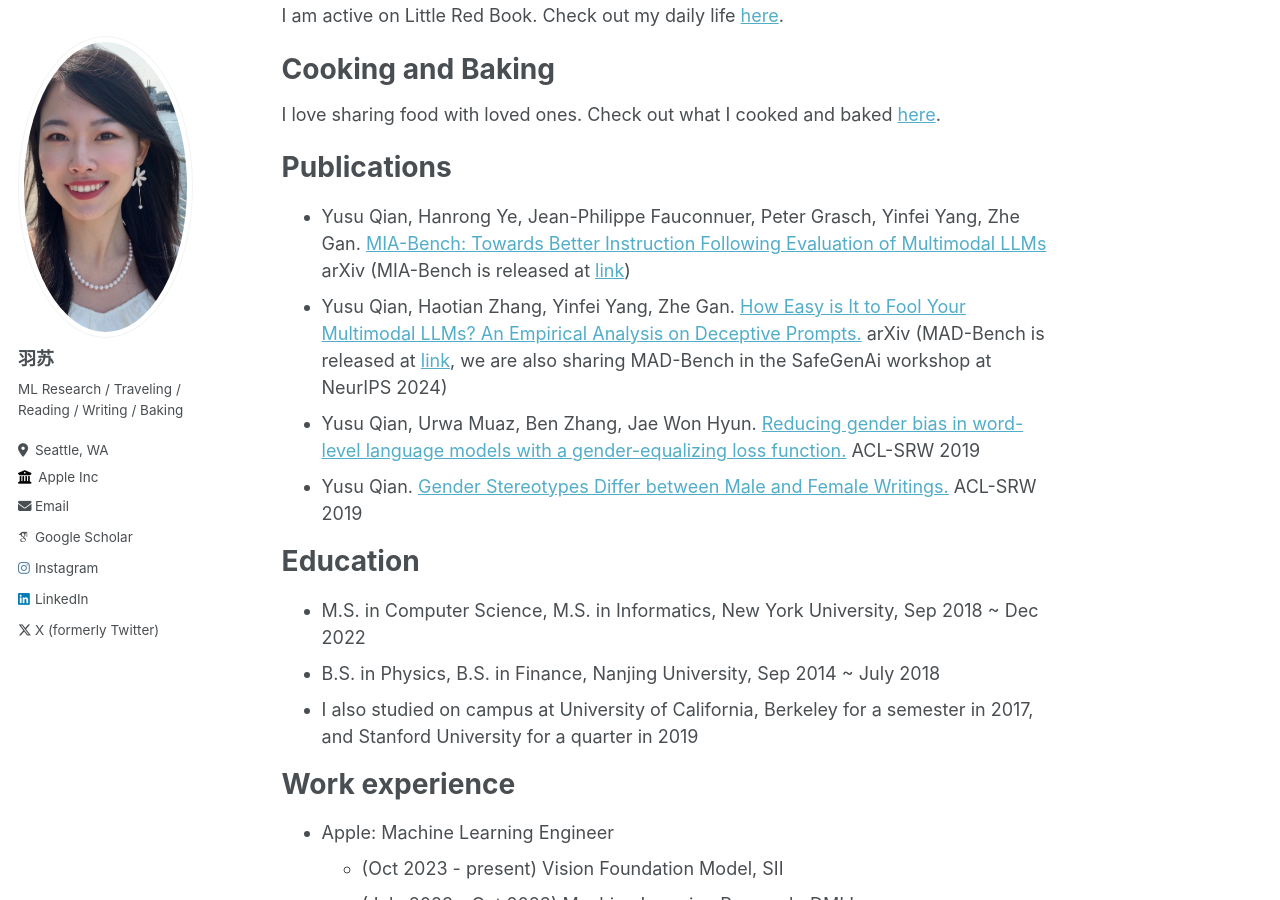
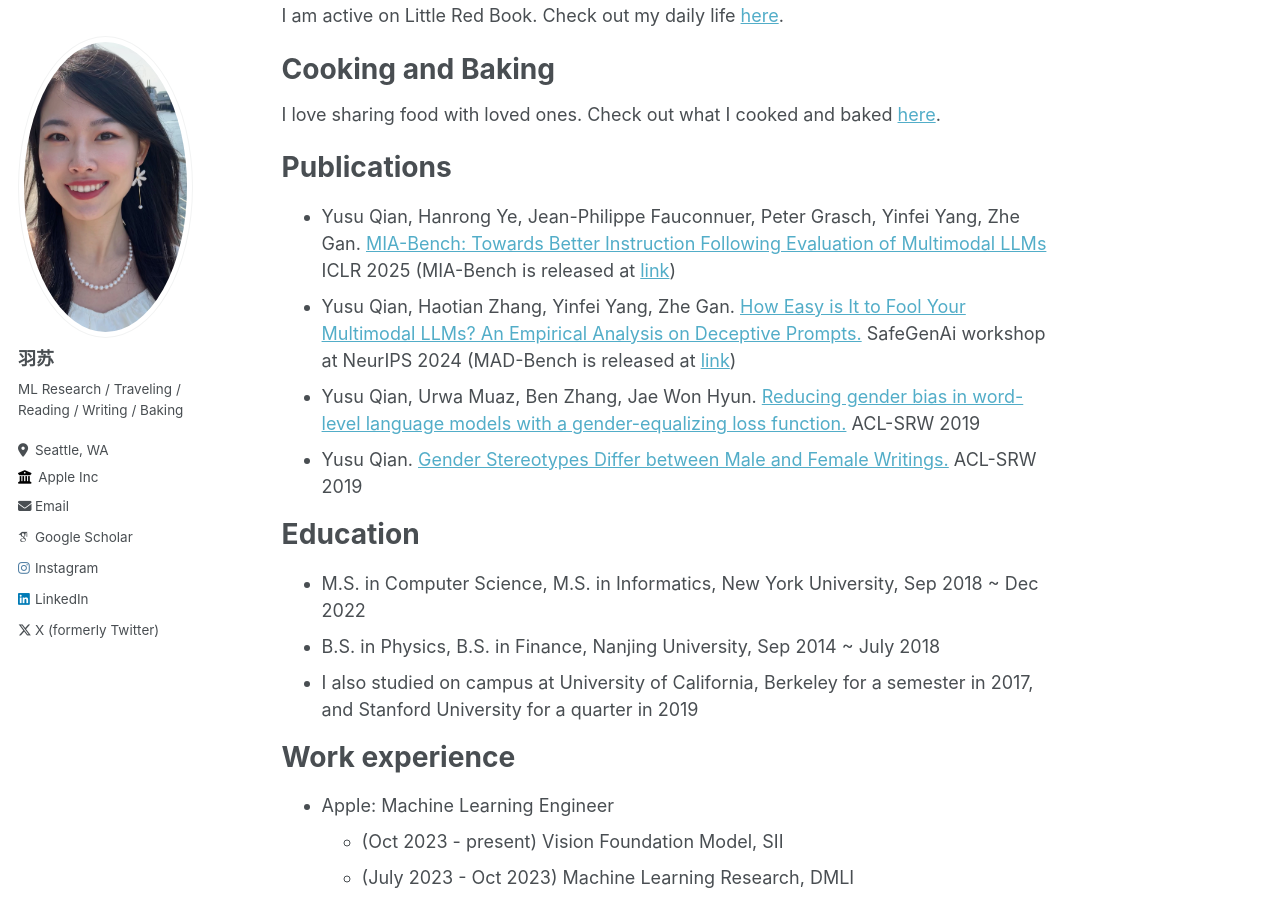
Before and after one commit to sueqian6/sueqian6.github.io, a Jekyll site: the page built from _pages/about.md, in a window 1280 px wide and 900 px high, scrolled down 789 px. Built offline with Jekyll 4.4.1, drawn with Linux system fonts in a browser that asks for light colours; some web fonts are replaced.

Commit message:
Update about.md

```diff
--- a/_pages/about.md
+++ b/_pages/about.md
@@ -36,9 +36,9 @@ I love sharing food with loved ones. Check out what I cooked and baked [here](ht
 
 Publications
 ======
-* Yusu Qian, Hanrong Ye, Jean-Philippe Fauconnuer, Peter Grasch, Yinfei Yang, Zhe Gan. [MIA-Bench: Towards Better Instruction Following Evaluation of Multimodal LLMs](https://arxiv.org/pdf/2407.01509) arXiv (MIA-Bench is released at [link](https://github.com/apple/ml-mia-bench))
+* Yusu Qian, Hanrong Ye, Jean-Philippe Fauconnuer, Peter Grasch, Yinfei Yang, Zhe Gan. [MIA-Bench: Towards Better Instruction Following Evaluation of Multimodal LLMs](https://arxiv.org/pdf/2407.01509) ICLR 2025 (MIA-Bench is released at [link](https://github.com/apple/ml-mia-bench))
 * Yusu Qian, Haotian Zhang, Yinfei Yang, Zhe Gan. [How Easy is It to Fool Your Multimodal LLMs? An
-Empirical Analysis on Deceptive Prompts.](https://arxiv.org/pdf/2402.13220.pdf) arXiv (MAD-Bench is released at [link](https://github.com/apple/ml-mad-bench), we are also sharing MAD-Bench in the SafeGenAi workshop at NeurIPS 2024)
+Empirical Analysis on Deceptive Prompts.](https://arxiv.org/pdf/2402.13220.pdf) SafeGenAi workshop at NeurIPS 2024 (MAD-Bench is released at [link](https://github.com/apple/ml-mad-bench))
 * Yusu Qian, Urwa Muaz, Ben Zhang, Jae Won Hyun. [Reducing gender bias in word-level language models with a gender-equalizing loss function.](https://aclanthology.org/P19-2031.pdf) ACL-SRW 2019
 * Yusu Qian. [Gender Stereotypes Differ between Male and Female Writings.](https://aclanthology.org/P19-2007.pdf) ACL-SRW 2019
 
```
